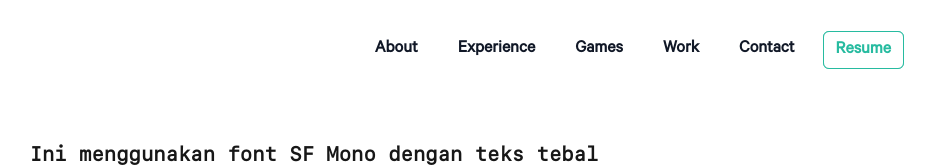
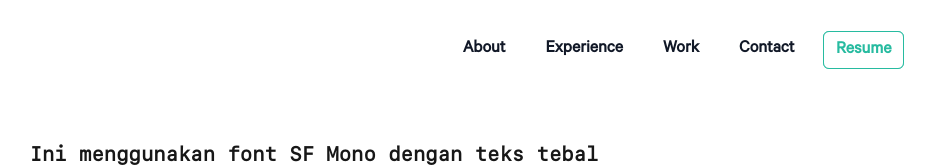
Before and after one commit to marmdhn/pro-marmdhn, a Next.js app: page / in a window 1280 px wide. Shown: the top 167 px of the page, without its empty margins (326-1261 px from the left). Built offline with nearby package versions, Linux system fonts and the light colour scheme.

Commit message:
refactor: adjust navigation list

```diff
--- a/components/Navbar.tsx
+++ b/components/Navbar.tsx
@@ -17,7 +17,7 @@ const Navbar = () => {
       <div className="h-[100px] relative flex items-center justify-between">
         <div className="col-span-1 me-auto">
           <Link href="/" className="hidden sm:block">
-            <Image src="/logo.svg" alt="Logo" width={75} height={24} priority />
+            <Image src="/logo.svg" alt="Logo" width={60} height={24} priority />
           </Link>
         </div>
         <div className="col-span-1">
@@ -43,16 +43,6 @@ const Navbar = () => {
               Experience
             </Link>
             <Link
-              href="/games"
-              className={`text-gray-900 px-3 py-1 rounded-md text-lg font-semibold ${
-                activePath.includes("/games")
-                  ? "text-primary dark:text-primary"
-                  : "hover:text-primary dark:hover:text-primary dark:text-white"
-              } transition-all duration-200`}
-            >
-              Games
-            </Link>
-            <Link
               href="/gallery"
               className={`text-gray-900 px-3 py-1 rounded-md text-lg font-semibold ${
                 activePath === "/gallery"
@@ -74,7 +64,7 @@ const Navbar = () => {
             </Link>
             <Link href="/gallery" className="bg-primary rounded-md">
               <div
-                className={`px-3 py-1 text-primary bg-background rounded-md text-lg font-semibold border border-primary hover:translate-y-[-0.25rem] hover:translate-x-[-0.25rem] transition-transform duration-300 ease-in-out`}
+                className={`px-3 py-1 text-primary bg-background rounded-md text-lg font-semibold border border-primary hover:translate-y-[-0.25rem] hover:translate-x-[-0.25rem] transition-transform duration-400 will-change-transform`}
               >
                 Resume
               </div>
```
